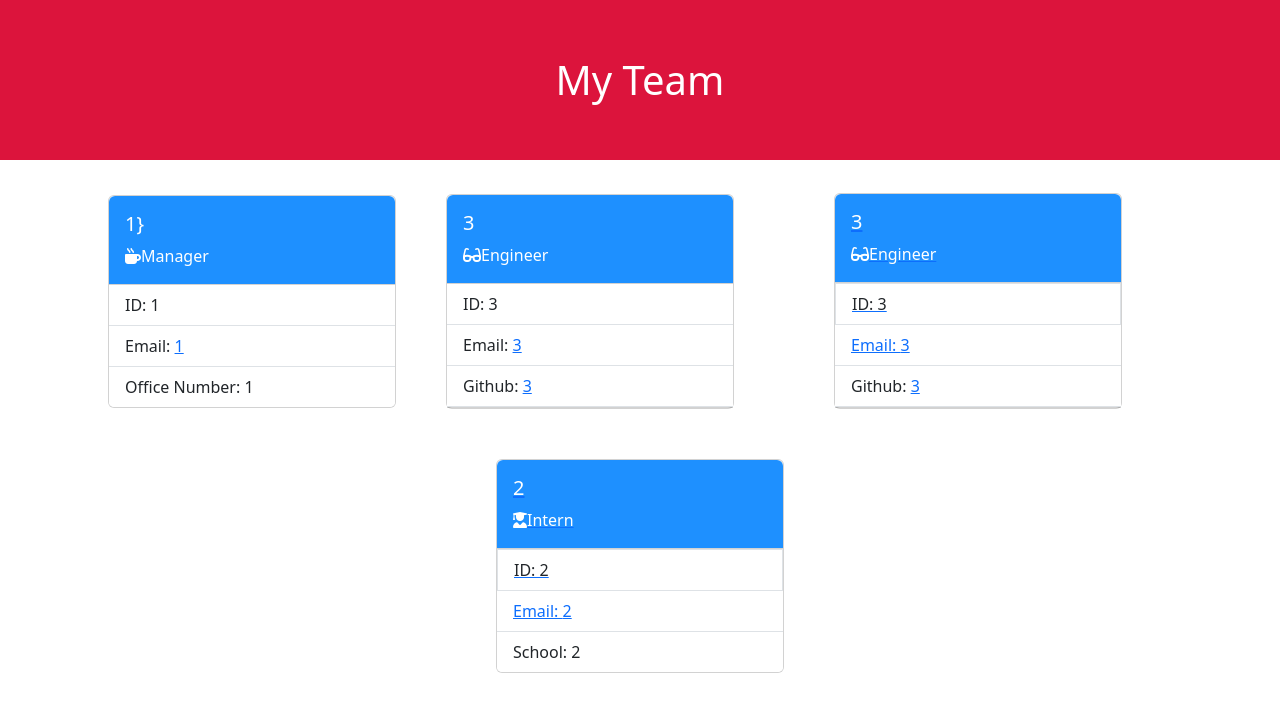
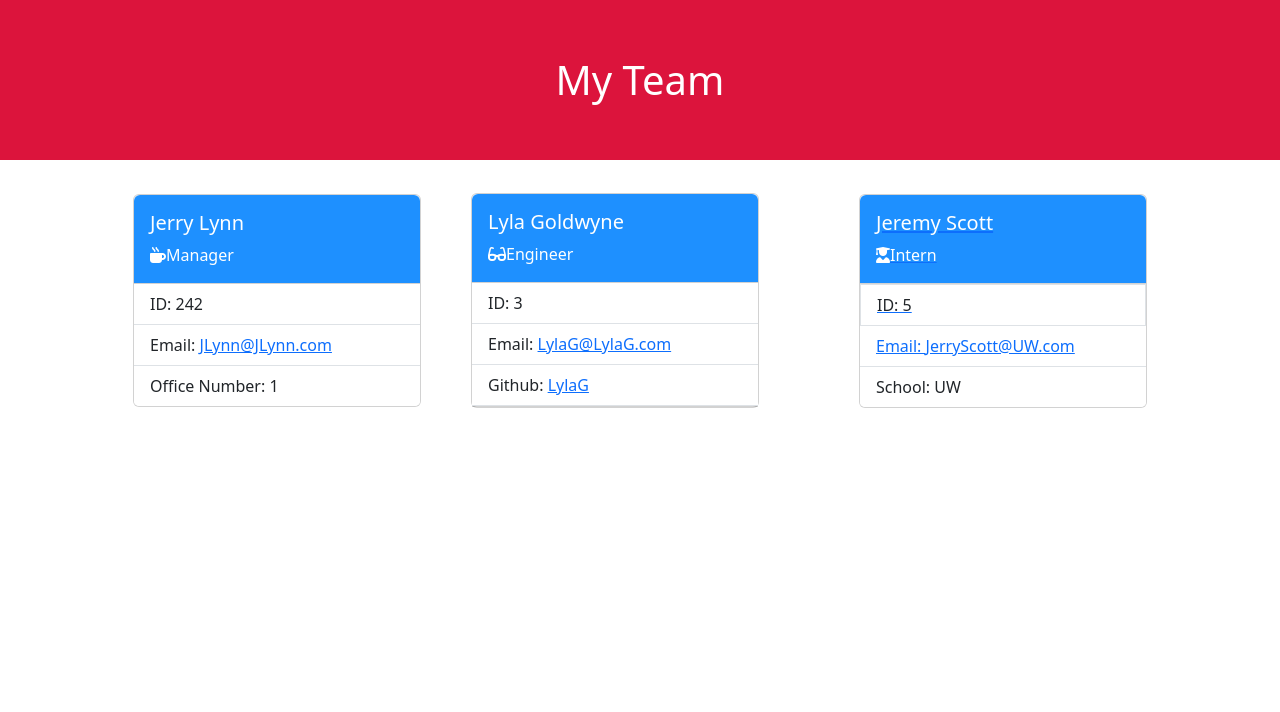
Before and after one commit to anomic84/Team-Profile-Generator, a website: page dist/index.html in a window 1280 px wide. Drawn offline with nearby package versions, Linux system fonts and the light colour scheme; files that its build step writes are made by us from their sources.

Commit message:
fixed the starting html example

```diff
--- a/dist/index.html
+++ b/dist/index.html
@@ -20,49 +20,37 @@
 
         <div class="card" style="width: 18rem;">
             <div class="card-body rounded-top">
-                <h5 class="card-title">1}</h5>
+                <h5 class="card-title">Jerry Lynn</h5>
                 <p class="card-text"><i class="fas fa-mug-hot mr-2"></i>Manager</p>
             </div>
             <ul class="list-group list-group-flush">
-                <li class="list-group-item">ID: 1</li>
-                <li class="list-group-item">Email: <a href="mailto:1">1</a></li>
+                <li class="list-group-item">ID: 242</li>
+                <li class="list-group-item">Email: <a href="mailto:JLynn@JLynn.com">JLynn@JLynn.com</a></li>
                 <li class="list-group-item">Office Number: 1</li>
             </ul>
 
         </div>
         <div class="card" style="width: 18rem;">
             <div class="card-body rounded-top">
-                <h5 class="card-title">3</h5>
+                <h5 class="card-title">Lyla Goldwyne</h5>
                 <p class="card-text"><i class="fas fa-glasses mr-2"></i>Engineer</p>
             </div>
             <ul class="list-group list-group-flush">
                 <li class="list-group-item">ID: 3</li>
-                <li class="list-group-item">Email: <a href="mailto:3">3</a></li>
-                <li class="list-group-item">Github: <a href="https://github.com/3" target="_blank"
-                        rel="noopener noreferrer">3</li>
+                <li class="list-group-item">Email: <a href="mailto:LylaG@LylaG.com">LylaG@LylaG.com</a></li>
+                <li class="list-group-item">Github: <a href="https://github.com/LylaG" target="_blank"
+                        rel="noopener noreferrer">LylaG</li>
             </ul>
         </div>
         <div class="card" style="width: 18rem;">
             <div class="card-body rounded-top">
-                <h5 class="card-title">3</h5>
-                <p class="card-text"><i class="fas fa-glasses mr-2"></i>Engineer</p>
-            </div>
-            <ul class="list-group list-group-flush">
-                <li class="list-group-item">ID: 3</li>
-                <li class="list-group-item">Email: <a href="mailto:3">3</a></li>
-                <li class="list-group-item">Github: <a href="https://github.com/3" target="_blank"
-                        rel="noopener noreferrer">3</li>
-            </ul>
-        </div>
-        <div class="card" style="width: 18rem;">
-            <div class="card-body rounded-top">
-                <h5 class="card-title">2</h5>
+                <h5 class="card-title">Jeremy Scott</h5>
                 <p class="card-text"><i class="fas fa-user-graduate mr-2"></i>Intern</p>
             </div>
             <ul class="list-group list-group-flush">
-                <li class="list-group-item">ID: 2</li>
-                <li class="list-group-item">Email: <a href="mailto:2">2</a></li>
-                <li class="list-group-item">School: 2</li>
+                <li class="list-group-item">ID: 5</li>
+                <li class="list-group-item">Email: <a href="mailto:JerryScott@UW.com">JerryScott@UW.com</a></li>
+                <li class="list-group-item">School: UW</li>
             </ul>
         </div>
     </div>
```
